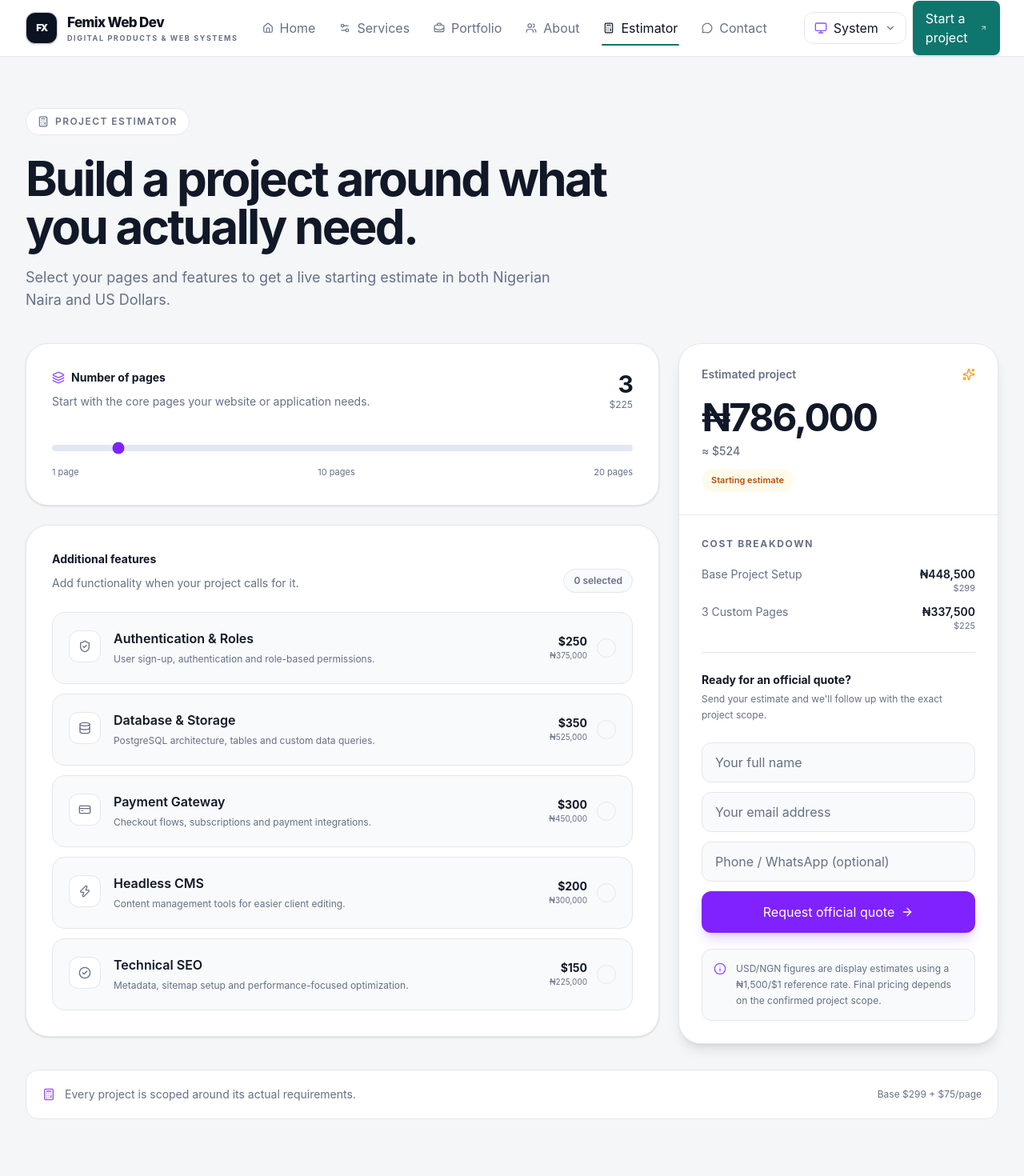
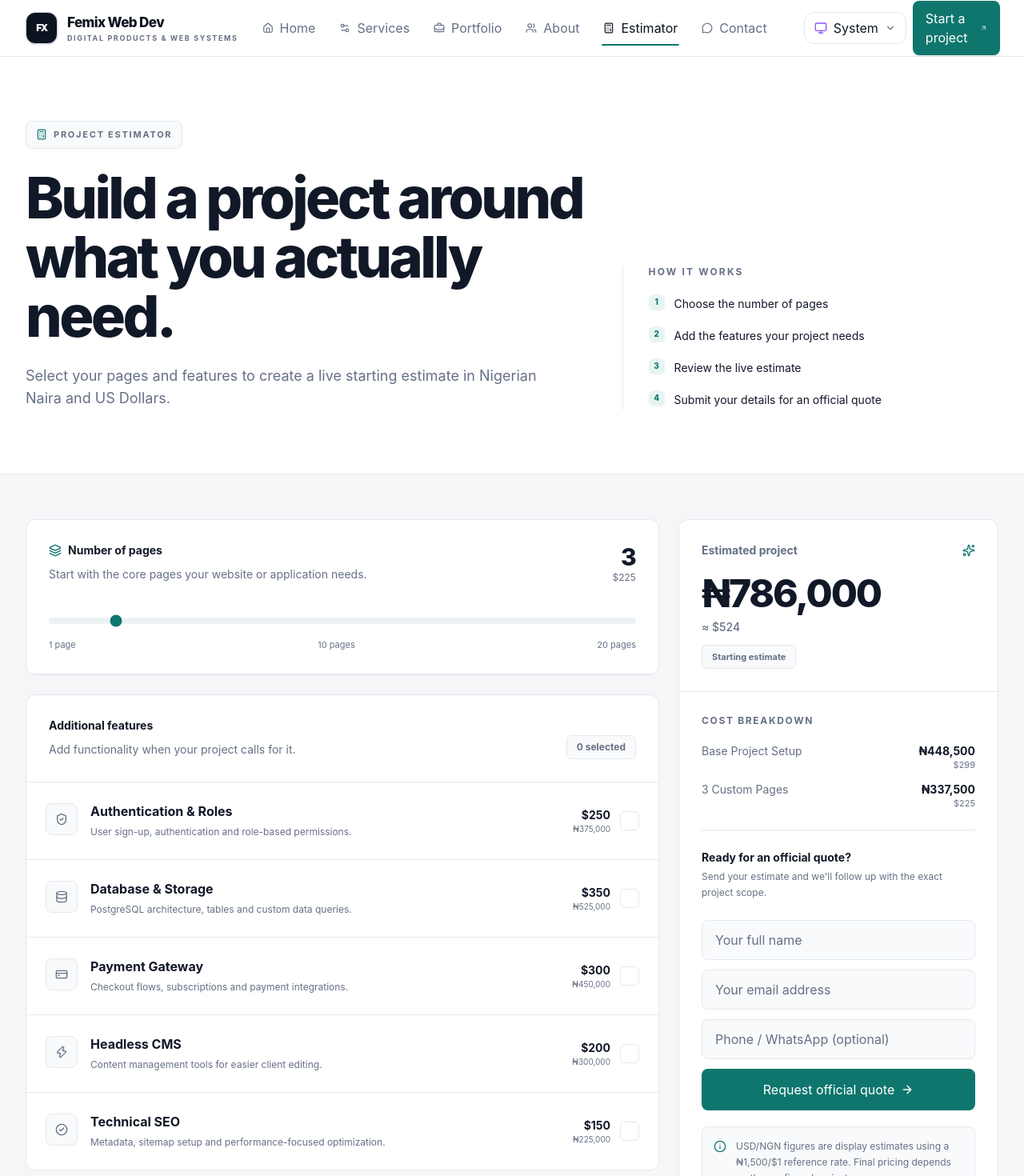
Before and after one commit to femixdigital/femix-web-dev, a React (Vite) app: page /estimator in a window 1280 px wide. Shown: the top 1470 px of the page at 80% size. Built offline with nearby package versions, Linux system fonts and the light colour scheme.

Commit message:
style: refine estimator platform experience

```diff
--- a/src/pages/Estimator.tsx
+++ b/src/pages/Estimator.tsx
@@ -69,7 +69,8 @@ const ADDONS = [
   {
     key: 'seo',
     title: 'Technical SEO',
-    description: 'Metadata, sitemap setup and performance-focused optimization.',
+    description:
+      'Metadata, sitemap setup and performance-focused optimization.',
     price: PRICING.seoPrice,
     icon: CheckCircle2,
   },
@@ -253,31 +254,63 @@ export const Estimator: React.FC = () => {
   };
 
   return (
-    <main className="min-h-screen bg-[var(--app-bg)] text-[var(--app-text)]">
-      <section className="mx-auto max-w-7xl px-5 pb-20 pt-12 sm:px-8 sm:pt-16">
-        <div className="max-w-3xl">
-          <div className="mb-6 inline-flex items-center gap-2 rounded-full border border-[var(--app-border)] bg-[var(--app-surface)] px-3.5 py-2 text-xs font-semibold uppercase tracking-[0.12em] text-[var(--app-muted)]">
-            <Calculator className="h-3.5 w-3.5" />
+    <main className="min-h-[calc(100vh-72px)] bg-[var(--app-bg)] text-[var(--app-text)]">
+      <section className="border-b border-[var(--app-border)] bg-[var(--app-surface)]">
+        <div className="mx-auto max-w-[1440px] px-4 py-12 sm:px-6 sm:py-16 lg:px-8 lg:py-20">
+          <div className="grid gap-10 lg:grid-cols-[minmax(0,1.2fr)_minmax(300px,0.8fr)] lg:items-end">
+            <div>
+              <div className="inline-flex items-center gap-2 rounded-lg border border-[var(--app-border)] bg-[var(--app-surface-2)] px-3 py-2 text-[11px] font-bold uppercase tracking-[0.16em] text-[var(--app-muted)]">
+                <Calculator className="h-3.5 w-3.5 text-[var(--app-brand)]" />
                 Project estimator
               </div>
 
-          <h1 className="text-4xl font-bold tracking-[-0.045em] sm:text-6xl">
+              <h1 className="mt-6 max-w-4xl text-4xl font-extrabold leading-[1.03] tracking-[-0.05em] sm:text-6xl lg:text-7xl">
                 Build a project around what you actually need.
               </h1>
 
-          <p className="mt-5 max-w-2xl text-base leading-7 text-[var(--app-muted)] sm:text-lg">
-            Select your pages and features to get a live starting estimate in
-            both Nigerian Naira and US Dollars.
+              <p className="mt-6 max-w-2xl text-base leading-7 text-[var(--app-muted)] sm:text-lg">
+                Select your pages and features to create a live starting
+                estimate in Nigerian Naira and US Dollars.
               </p>
             </div>
 
-        <div className="mt-10 grid items-start gap-6 lg:grid-cols-[1fr_400px]">
+            <div className="border-t border-[var(--app-border)] pt-6 lg:border-l lg:border-t-0 lg:pl-8 lg:pt-0">
+              <p className="text-xs font-bold uppercase tracking-[0.18em] text-[var(--app-muted)]">
+                How it works
+              </p>
+
+              <div className="mt-5 space-y-4">
+                {[
+                  'Choose the number of pages',
+                  'Add the features your project needs',
+                  'Review the live estimate',
+                  'Submit your details for an official quote',
+                ].map((item, index) => (
+                  <div key={item} className="flex items-start gap-3">
+                    <span className="flex h-5 w-5 shrink-0 items-center justify-center rounded-md bg-[var(--app-brand-soft)] text-[10px] font-extrabold text-[var(--app-brand)]">
+                      {index + 1}
+                    </span>
+                    <p className="text-sm leading-6 text-[var(--app-text)]">
+                      {item}
+                    </p>
+                  </div>
+                ))}
+              </div>
+            </div>
+          </div>
+        </div>
+      </section>
+
+      <section>
+        <div className="mx-auto max-w-[1440px] px-4 py-10 sm:px-6 lg:px-8 lg:py-14">
+          <div className="grid items-start gap-6 lg:grid-cols-[minmax(0,1fr)_400px]">
             <div className="space-y-6">
-            <div className="rounded-[1.75rem] border border-[var(--app-border)] bg-[var(--app-surface)] p-6 shadow-sm sm:p-8">
+              <section className="overflow-hidden rounded-xl border border-[var(--app-border)] bg-[var(--app-surface)]">
+                <div className="border-b border-[var(--app-border)] p-6 sm:p-7">
                   <div className="flex items-start justify-between gap-5">
                     <div>
                       <div className="flex items-center gap-2 text-sm font-bold">
-                    <Layers3 className="h-4 w-4 text-violet-500" />
+                        <Layers3 className="h-4 w-4 text-[var(--app-brand)]" />
                         Number of pages
                       </div>
 
@@ -288,7 +321,7 @@ export const Estimator: React.FC = () => {
                     </div>
 
                     <div className="shrink-0 text-right">
-                  <div className="text-3xl font-bold tracking-tight">
+                      <div className="text-3xl font-extrabold tracking-tight">
                         {pages}
                       </div>
 
@@ -308,7 +341,7 @@ export const Estimator: React.FC = () => {
                         setPages(parseInt(e.target.value, 10))
                       }
                       aria-label="Number of pages"
-                  className="h-2 w-full cursor-pointer appearance-none rounded-full bg-slate-200 accent-violet-600 dark:bg-slate-700"
+                      className="h-2 w-full cursor-pointer appearance-none rounded-full bg-[var(--app-surface-3)] accent-[var(--app-brand)]"
                     />
 
                     <div className="mt-3 flex justify-between text-[11px] text-[var(--app-muted)]">
@@ -318,9 +351,10 @@ export const Estimator: React.FC = () => {
                     </div>
                   </div>
                 </div>
+              </section>
 
-            <div className="rounded-[1.75rem] border border-[var(--app-border)] bg-[var(--app-surface)] p-6 shadow-sm sm:p-8">
-              <div className="flex items-end justify-between gap-4">
+              <section className="overflow-hidden rounded-xl border border-[var(--app-border)] bg-[var(--app-surface)]">
+                <div className="flex items-end justify-between gap-4 border-b border-[var(--app-border)] p-6 sm:p-7">
                   <div>
                     <p className="text-sm font-bold">Additional features</p>
                     <p className="mt-2 text-sm leading-6 text-[var(--app-muted)]">
@@ -328,12 +362,12 @@ export const Estimator: React.FC = () => {
                     </p>
                   </div>
 
-                <span className="shrink-0 rounded-full border border-[var(--app-border)] bg-[var(--app-surface-2)] px-3 py-1.5 text-xs font-semibold text-[var(--app-muted)]">
+                  <span className="shrink-0 rounded-md border border-[var(--app-border)] bg-[var(--app-surface-2)] px-3 py-1.5 text-xs font-bold text-[var(--app-muted)]">
                     {selectedAddons} selected
                   </span>
                 </div>
 
-              <div className="mt-6 space-y-3">
+                <div className="divide-y divide-[var(--app-border)]">
                   {ADDONS.map((addon) => {
                     const selected = isAddonSelected(addon.key);
                     const Icon = addon.icon;
@@ -344,25 +378,26 @@ export const Estimator: React.FC = () => {
                         type="button"
                         onClick={() => toggleAddon(addon.key)}
                         aria-pressed={selected}
-                      className={`flex w-full items-center justify-between gap-5 rounded-2xl border p-4 text-left transition sm:p-5 ${
+                        className={`flex w-full items-center justify-between gap-5 p-5 text-left transition sm:p-6 ${
                           selected
-                          ? 'border-violet-300 bg-violet-50 dark:border-violet-500/40 dark:bg-violet-500/10'
-                          : 'border-[var(--app-border)] bg-[var(--app-surface-2)] hover:border-violet-300 dark:hover:border-violet-500/40'
+                            ? 'bg-[var(--app-brand-soft)]'
+                            : 'bg-[var(--app-surface)] hover:bg-[var(--app-surface-2)]'
                         }`}
                       >
                         <div className="flex min-w-0 items-start gap-4">
                           <div
-                          className={`mt-0.5 flex h-10 w-10 shrink-0 items-center justify-center rounded-xl border ${
+                            className={`mt-0.5 flex h-10 w-10 shrink-0 items-center justify-center rounded-lg border ${
                               selected
-                              ? 'border-violet-200 bg-violet-600 text-white dark:border-violet-400/30'
-                              : 'border-[var(--app-border)] bg-[var(--app-surface)] text-[var(--app-muted)]'
+                                ? 'border-[var(--app-brand)] bg-[var(--app-brand)] text-[var(--app-brand-contrast)]'
+                                : 'border-[var(--app-border)] bg-[var(--app-surface-2)] text-[var(--app-muted)]'
                             }`}
                           >
                             <Icon className="h-4 w-4" />
                           </div>
 
                           <div className="min-w-0">
-                          <div className="font-semibold">{addon.title}</div>
+                            <div className="font-bold">{addon.title}</div>
+
                             <div className="mt-1 text-xs leading-5 text-[var(--app-muted)]">
                               {addon.description}
                             </div>
@@ -374,15 +409,16 @@ export const Estimator: React.FC = () => {
                             <div className="text-sm font-bold">
                               {formatUSD(addon.price)}
                             </div>
+
                             <div className="text-[10px] text-[var(--app-muted)]">
                               {formatNGN(addon.price * USD_TO_NGN)}
                             </div>
                           </div>
 
                           <span
-                          className={`flex h-6 w-6 items-center justify-center rounded-full border ${
+                            className={`flex h-6 w-6 items-center justify-center rounded-md border ${
                               selected
-                              ? 'border-violet-600 bg-violet-600 text-white'
+                                ? 'border-[var(--app-brand)] bg-[var(--app-brand)] text-[var(--app-brand-contrast)]'
                                 : 'border-[var(--app-border)] text-transparent'
                             }`}
                           >
@@ -393,22 +429,22 @@ export const Estimator: React.FC = () => {
                     );
                   })}
                 </div>
-            </div>
+              </section>
             </div>
 
             <aside className="lg:sticky lg:top-24">
-            <div className="overflow-hidden rounded-[1.75rem] border border-[var(--app-border)] bg-[var(--app-surface)] shadow-lg">
+              <div className="overflow-hidden rounded-xl border border-[var(--app-border)] bg-[var(--app-surface)]">
                 <div className="border-b border-[var(--app-border)] p-6 sm:p-7">
                   <div className="flex items-center justify-between gap-4">
-                  <span className="text-sm font-semibold text-[var(--app-muted)]">
+                    <span className="text-sm font-bold text-[var(--app-muted)]">
                       Estimated project
                     </span>
 
-                  <Sparkles className="h-4 w-4 text-amber-500" />
+                    <Sparkles className="h-4 w-4 text-[var(--app-brand)]" />
                   </div>
 
                   <div className="mt-5">
-                  <div className="text-4xl font-bold tracking-[-0.045em] sm:text-5xl">
+                    <div className="text-4xl font-extrabold tracking-[-0.045em] sm:text-5xl">
                       {formatNGN(totalNGN)}
                     </div>
 
@@ -416,7 +452,7 @@ export const Estimator: React.FC = () => {
                       ≈ {formatUSD(totalUSD)}
                     </div>
 
-                  <div className="mt-3 inline-flex rounded-full bg-amber-50 px-3 py-1.5 text-[11px] font-semibold text-amber-700 dark:bg-amber-500/10 dark:text-amber-300">
+                    <div className="mt-3 inline-flex rounded-md border border-[var(--app-border)] bg-[var(--app-surface-2)] px-3 py-1.5 text-[11px] font-bold text-[var(--app-muted)]">
                       Starting estimate
                     </div>
                   </div>
@@ -437,10 +473,11 @@ export const Estimator: React.FC = () => {
                           {item.label}
                         </span>
 
-                      <span className="shrink-0 text-right font-semibold">
+                        <span className="shrink-0 text-right font-bold">
                           <span className="block">
                             {formatNGN(item.cost * USD_TO_NGN)}
                           </span>
+
                           <span className="block text-[11px] font-normal text-[var(--app-muted)]">
                             {formatUSD(item.cost)}
                           </span>
@@ -468,7 +505,7 @@ export const Estimator: React.FC = () => {
                       placeholder="Your full name"
                       value={clientName}
                       onChange={(e) => setClientName(e.target.value)}
-                    className="mt-3 w-full rounded-xl border border-[var(--app-border)] bg-[var(--app-surface-2)] px-4 py-3 text-sm outline-none transition placeholder:text-[var(--app-muted)] focus:border-violet-500 focus:ring-2 focus:ring-violet-500/10"
+                      className="mt-3 w-full rounded-lg border border-[var(--app-border)] bg-[var(--app-surface-2)] px-4 py-3 text-sm outline-none transition placeholder:text-[var(--app-muted)] focus:border-[var(--app-brand)] focus:ring-2 focus:ring-[var(--app-brand)]/10"
                       required
                     />
 
@@ -477,7 +514,7 @@ export const Estimator: React.FC = () => {
                       placeholder="Your email address"
                       value={clientEmail}
                       onChange={(e) => setClientEmail(e.target.value)}
-                    className="w-full rounded-xl border border-[var(--app-border)] bg-[var(--app-surface-2)] px-4 py-3 text-sm outline-none transition placeholder:text-[var(--app-muted)] focus:border-violet-500 focus:ring-2 focus:ring-violet-500/10"
+                      className="w-full rounded-lg border border-[var(--app-border)] bg-[var(--app-surface-2)] px-4 py-3 text-sm outline-none transition placeholder:text-[var(--app-muted)] focus:border-[var(--app-brand)] focus:ring-2 focus:ring-[var(--app-brand)]/10"
                       required
                     />
 
@@ -486,21 +523,24 @@ export const Estimator: React.FC = () => {
                       placeholder="Phone / WhatsApp (optional)"
                       value={clientPhone}
                       onChange={(e) => setClientPhone(e.target.value)}
-                    className="w-full rounded-xl border border-[var(--app-border)] bg-[var(--app-surface-2)] px-4 py-3 text-sm outline-none transition placeholder:text-[var(--app-muted)] focus:border-violet-500 focus:ring-2 focus:ring-violet-500/10"
+                      className="w-full rounded-lg border border-[var(--app-border)] bg-[var(--app-surface-2)] px-4 py-3 text-sm outline-none transition placeholder:text-[var(--app-muted)] focus:border-[var(--app-brand)] focus:ring-2 focus:ring-[var(--app-brand)]/10"
                     />
 
                     <button
                       type="submit"
                       disabled={submitting}
-                    className="flex w-full items-center justify-center gap-2 rounded-xl bg-violet-600 px-4 py-3.5 text-sm font-bold text-white shadow-lg shadow-violet-600/20 transition hover:bg-violet-700 disabled:cursor-not-allowed disabled:opacity-50"
+                      className="flex w-full items-center justify-center gap-2 rounded-lg bg-[var(--app-brand)] px-4 py-3.5 text-sm font-bold text-[var(--app-brand-contrast)] transition hover:bg-[var(--app-brand-hover)] disabled:cursor-not-allowed disabled:opacity-50"
                     >
-                    {submitting ? 'Submitting...' : 'Request official quote'}
+                      {submitting
+                        ? 'Submitting...'
+                        : 'Request official quote'}
+
                       {!submitting && <ArrowRight className="h-4 w-4" />}
                     </button>
                   </form>
 
-                <div className="mt-5 flex items-start gap-3 rounded-xl border border-[var(--app-border)] bg-[var(--app-surface-2)] p-3.5 text-xs leading-5 text-[var(--app-muted)]">
-                  <Info className="mt-0.5 h-4 w-4 shrink-0 text-violet-500" />
+                  <div className="mt-5 flex items-start gap-3 rounded-lg border border-[var(--app-border)] bg-[var(--app-surface-2)] p-3.5 text-xs leading-5 text-[var(--app-muted)]">
+                    <Info className="mt-0.5 h-4 w-4 shrink-0 text-[var(--app-brand)]" />
 
                     <span>
                       USD/NGN figures are display estimates using a ₦
@@ -513,20 +553,24 @@ export const Estimator: React.FC = () => {
             </aside>
           </div>
 
-        <div className="mt-8 flex flex-col gap-4 rounded-2xl border border-[var(--app-border)] bg-[var(--app-surface)] p-5 sm:flex-row sm:items-center sm:justify-between">
+          <div className="mt-8 flex flex-col gap-4 rounded-xl border border-[var(--app-border)] bg-[var(--app-surface)] p-5 sm:flex-row sm:items-center sm:justify-between">
             <div className="flex items-center gap-3">
-            <Calculator className="h-4 w-4 text-violet-500" />
+              <Calculator className="h-4 w-4 text-[var(--app-brand)]" />
+
               <p className="text-sm text-[var(--app-muted)]">
                 Every project is scoped around its actual requirements.
               </p>
             </div>
 
-          <span className="text-xs text-[var(--app-muted)]">
+            <span className="text-xs font-medium text-[var(--app-muted)]">
               Base {formatUSD(PRICING.basePrice)} +{' '}
               {formatUSD(PRICING.perPagePrice)}/page
             </span>
+          </div>
         </div>
       </section>
     </main>
   );
 };
+
+export default Estimator;
```
Lines whose indentation alone changed are shown as unchanged.
